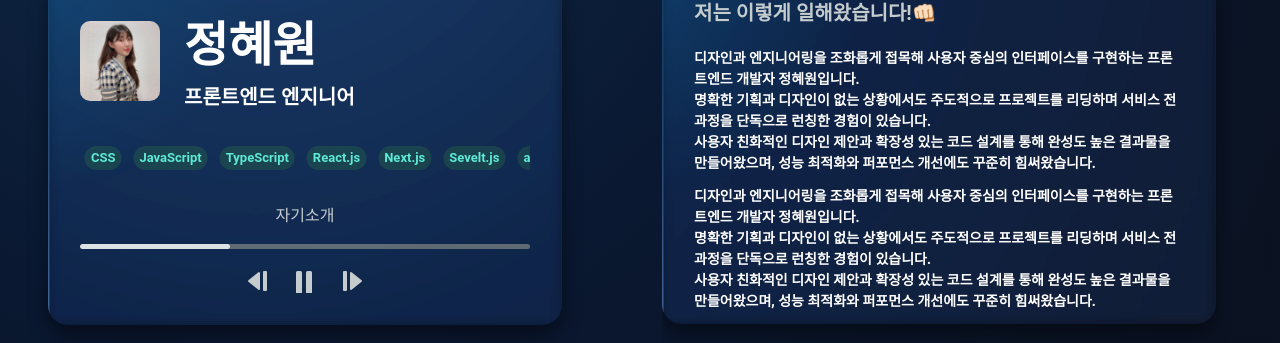
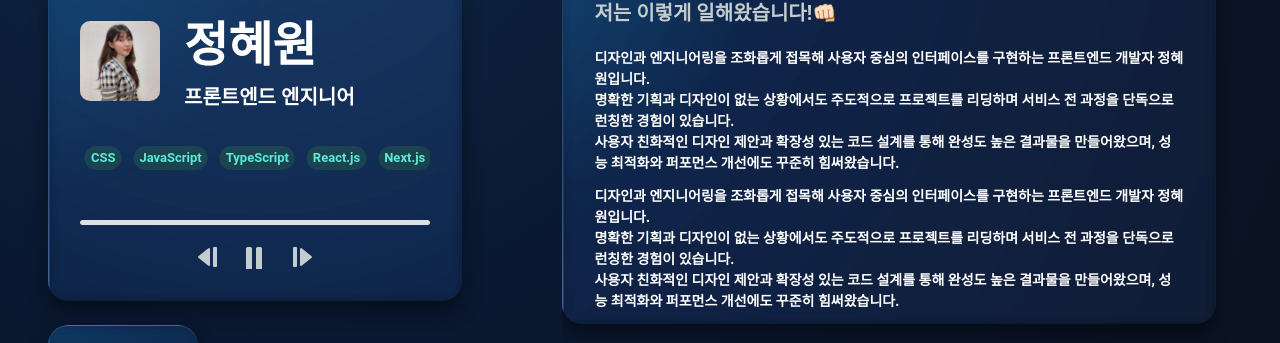
Before and after one commit to wonny-won/hyewon-lab, a Next.js app in the folder apps/hyewon/: page / in a window 1280 px wide. Shown: the part 108-451 px from the top of the page. Built offline with nearby package versions, Linux system fonts and the light colour scheme; a web font is replaced by a local one.

Commit message:
feat: 중간 커밋

```diff
--- a/apps/hyewon/src/commons/context/scroll-context.tsx
+++ b/apps/hyewon/src/commons/context/scroll-context.tsx
@@ -6,9 +6,9 @@ interface ScrollContextType {
 	aboutSectionRef: RefObject<HTMLDivElement | null>;
 	recordSectionRef: RefObject<HTMLDivElement | null>;
 	sideProjectSectionRef: RefObject<HTMLDivElement | null>;
-	currNavId: string;
-	setCurrNavId: Dispatch<SetStateAction<string>>;
-	handleNavClick: (id: string) => void;
+	currNavId: number;
+	setCurrNavId: Dispatch<SetStateAction<number>>;
+	handleNavClick: (id: number) => void;
 }
 
 const ScrollContext = createContext<ScrollContextType | null>(null);
@@ -26,19 +26,26 @@ interface ScrollProviderProps {
 }
 
 export const ScrollProvider = ({ children }: ScrollProviderProps) => {
-	const [currNavId, setCurrNavId] = useState('about');
+	const [currNavId, setCurrNavId] = useState(1);
 	const aboutSectionRef = useRef<HTMLDivElement>(null);
 	const recordSectionRef = useRef<HTMLDivElement>(null);
 	const sideProjectSectionRef = useRef<HTMLDivElement>(null);
 
-	const handleNavClick = (id: string) => {
+	const handleNavClick = (id: number) => {
+		const refNumObj = {
+			1: 'about',
+			2: 'record',
+			3: 'sideProjects',
+		} as const;
+
 		const refObj = {
-			about: aboutSectionRef,
-			record: recordSectionRef,
-			sideProjects: sideProjectSectionRef,
+			[refNumObj[1]]: aboutSectionRef,
+			[refNumObj[2]]: recordSectionRef,
+			[refNumObj[3]]: sideProjectSectionRef,
 		};
-		if (refObj[id]?.current) {
-			onClickMoveScroll(refObj[id], setCurrNavId, id);
+
+		if (refObj[refNumObj?.[id]]?.current) {
+			onClickMoveScroll(refObj?.[refNumObj?.[id]], setCurrNavId, refNumObj?.[id]);
 		}
 	};
 
--- a/apps/hyewon/src/commons/utils/scroll-util.ts
+++ b/apps/hyewon/src/commons/utils/scroll-util.ts
@@ -2,11 +2,10 @@
 
 import { Dispatch, SetStateAction } from 'react';
 
-export const onClickMoveScroll = (ref, setCurrNavId?: Dispatch<SetStateAction<string>>, currNavId?: string) => {
+export const onClickMoveScroll = (ref, setCurrNavId?: Dispatch<SetStateAction<number>>, currNavId?: number) => {
 	ref.current?.scrollIntoView({
 		top: ref.current?.offsetTop,
 		behavior: 'smooth',
 	});
-	console.log(ref.current);
 	if (setCurrNavId && currNavId) setCurrNavId(currNavId);
 };
--- a/apps/hyewon/src/views/layout/intro/internal-ui/main-intro-section.tsx
+++ b/apps/hyewon/src/views/layout/intro/internal-ui/main-intro-section.tsx
@@ -7,9 +7,9 @@ import { aboutMyProfile } from '@/commons/apis/intro';
 
 interface MainInroSectionProps {
 	type?: 'imgCard' | 'txtCard' | 'prograssCard';
-	currNavIdx?: string;
+	currNavIdx?: number;
 }
-const MainInroSection = ({ currNavIdx = '' }: MainInroSectionProps) => {
+const MainInroSection = ({ currNavIdx = 1 }: MainInroSectionProps) => {
 	return (
 		<section className='flex flex-col gap-6'>
 			<figure className='flex gap-6 items-center'>
@@ -29,7 +29,7 @@ const MainInroSection = ({ currNavIdx = '' }: MainInroSectionProps) => {
 					</Typography>
 				</div>
 			</figure>
-			<div className='overflow-hidden max-w-[450px]'>
+			<div className='overflow-hidden'>
 				<div
 					className='flex py-2.5 animate-[flow_75000ms_linear_infinite]'
 					style={{ width: 'max-content', gap: 0 }}>
@@ -42,7 +42,6 @@ const MainInroSection = ({ currNavIdx = '' }: MainInroSectionProps) => {
 					</ul>
 				</div>
 			</div>
-
 			<PrograssUI currNavIdx={currNavIdx} />
 		</section>
 	);
--- a/apps/hyewon/src/views/layout/intro/internal-ui/prograss/prograss-ui.tsx
+++ b/apps/hyewon/src/views/layout/intro/internal-ui/prograss/prograss-ui.tsx
@@ -5,7 +5,7 @@ import { navListType } from '@/views/layout/nav/nav-const';
 import { Icons } from '@hyewon/design-system';
 
 interface PrograssUIProps {
-	currNavIdx: string;
+	currNavIdx: number;
 }
 
 const PrograssUI = ({ currNavIdx }: PrograssUIProps) => {
@@ -22,9 +22,15 @@ const PrograssUI = ({ currNavIdx }: PrograssUIProps) => {
 					/>
 				</div>
 				<div className='flex gap-6'>
-					<Icons iconName='BackIcon' />
-					<Icons iconName='PauseIcon' />
-					<Icons iconName='NextIcon' />
+					<button onClick={() => handleNavClick(currNavIdx - 1)}>
+						<Icons iconName='BackIcon' />
+					</button>
+					<button>
+						<Icons iconName='PauseIcon' />
+					</button>
+					<button onClick={() => handleNavClick(currNavIdx + 1)}>
+						<Icons iconName='NextIcon' />
+					</button>
 				</div>
 			</div>
 		</aside>
--- a/apps/hyewon/src/views/layout/intro/intro.tsx
+++ b/apps/hyewon/src/views/layout/intro/intro.tsx
@@ -1,6 +1,6 @@
 /** @format */
 
-import { SectionCard, Tags } from '@hyewon/design-system';
+import { SectionCard } from '@hyewon/design-system';
 import ListUI from '@/components/list-ui/list-ui';
 import { aboutMyProfile } from '@/commons/apis/intro';
 import { useScrollContext } from '@/commons/context/scroll-context';
@@ -10,7 +10,7 @@ const Intro = () => {
 	const { currNavId } = useScrollContext();
 
 	return (
-		<header className='w-[60%] py-16'>
+		<header className='w-[35%] py-16'>
 			<div className='relative flex flex-col gap-6'>
 				<SectionCard type='default' styleType='liquid' sectionCardClassName='p-8'>
 					<MainInroSection currNavIdx={currNavId} />
--- a/apps/hyewon/src/views/layout/nav/navigation.tsx
+++ b/apps/hyewon/src/views/layout/nav/navigation.tsx
@@ -17,7 +17,7 @@ const Navigation = ({ onClick }: NavigationProps) => {
 							size='large'
 							status='active'
 							onClick={() => {
-								if (i.id) onClick?.(i.id);
+								if (i.idx) onClick?.(i.idx);
 							}}>
 							<Typography variants='body-s-strong'>{i.name}</Typography>
 						</Button>
```
